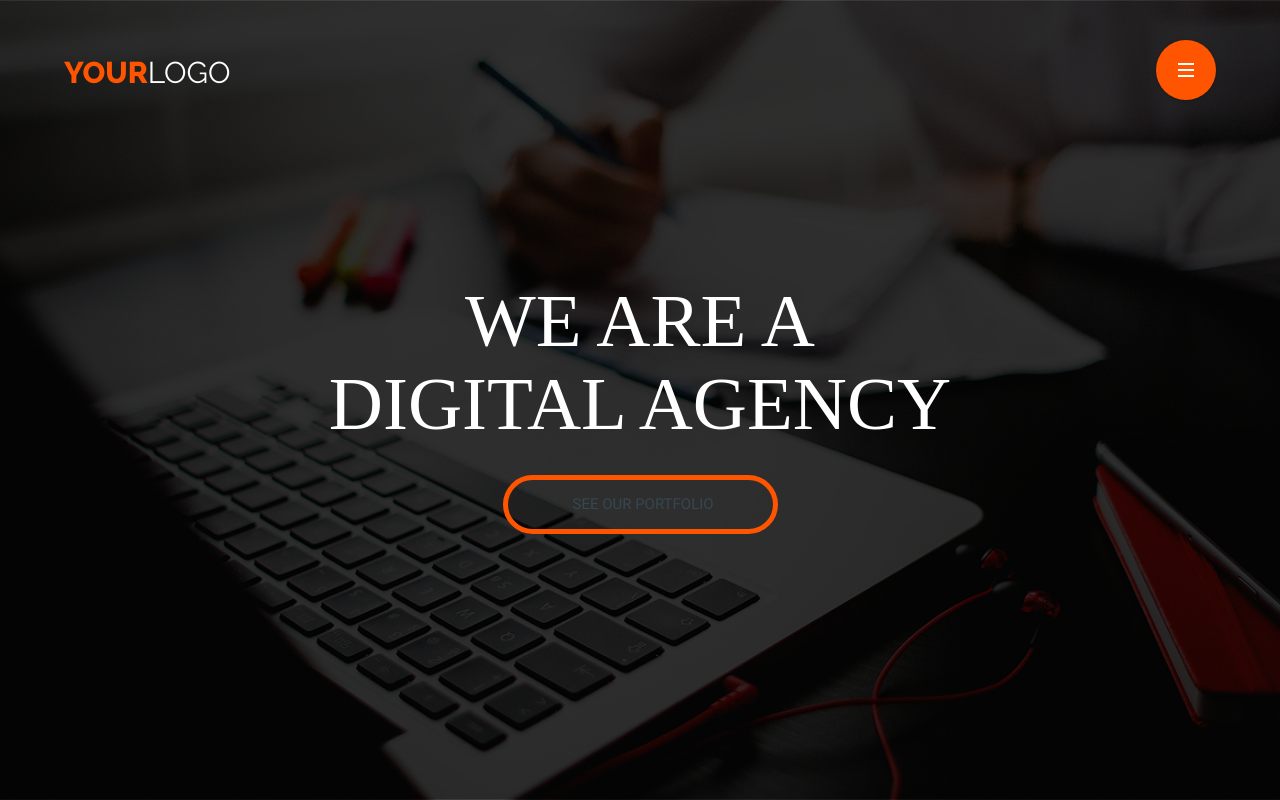
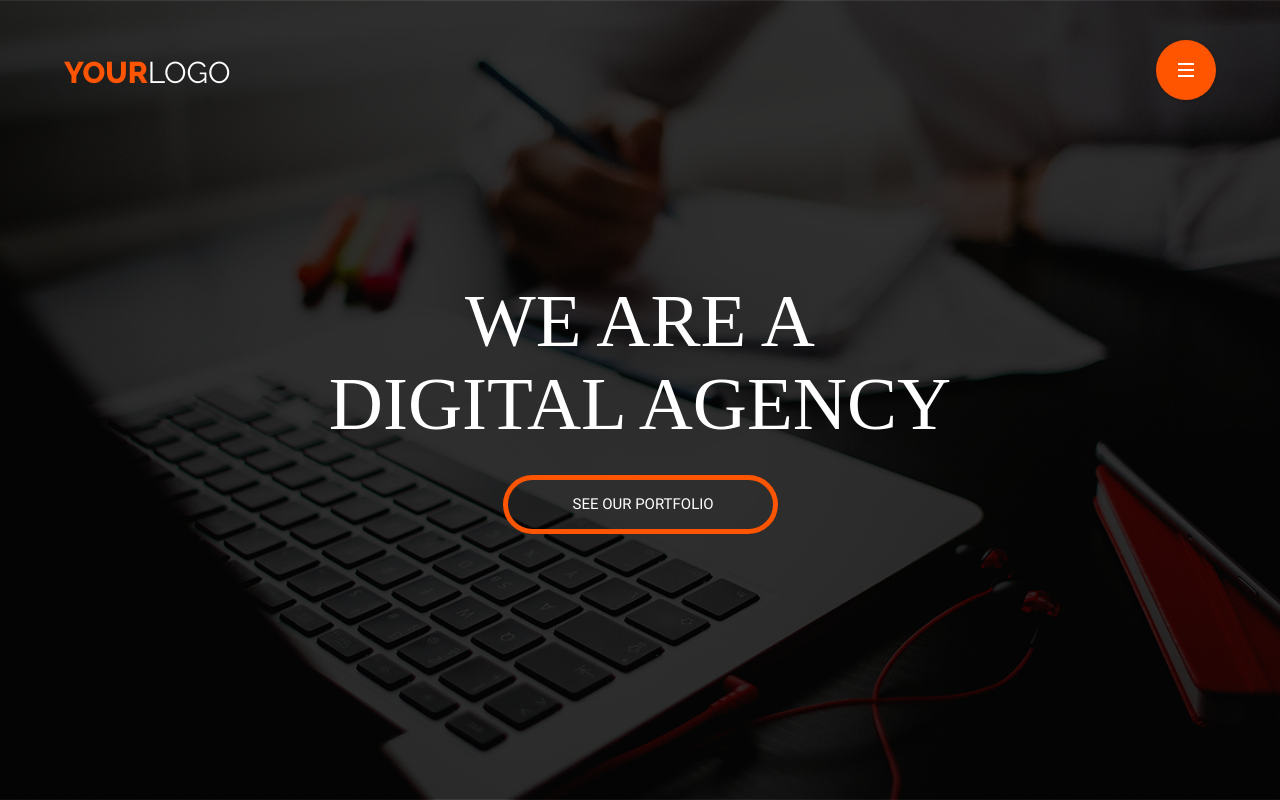
Before and after one commit to oxyyyyy/digital_agency, a website: page src/index.html in a window 1280 px wide. Drawn offline with Linux system fonts and the light colour scheme; a web font is replaced by a local one.

Commit message:
Small fix

```diff
--- a/src/sass/main.sass
+++ b/src/sass/main.sass
@@ -10,6 +10,7 @@ a
 .btn_own
   font-family: Roboto-Regular
   font-size: 15px
+  color: $font_white_color !important
   text-transform: uppercase
   background-color: transparent !important
   border: none
```
Also changed, not shown: dist/css/main.min.css, src/css/main.css, src/css/main.min.css.
